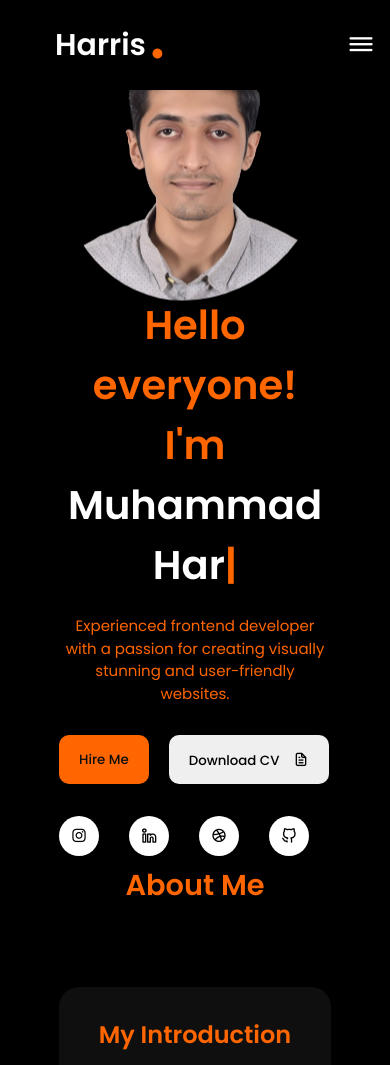
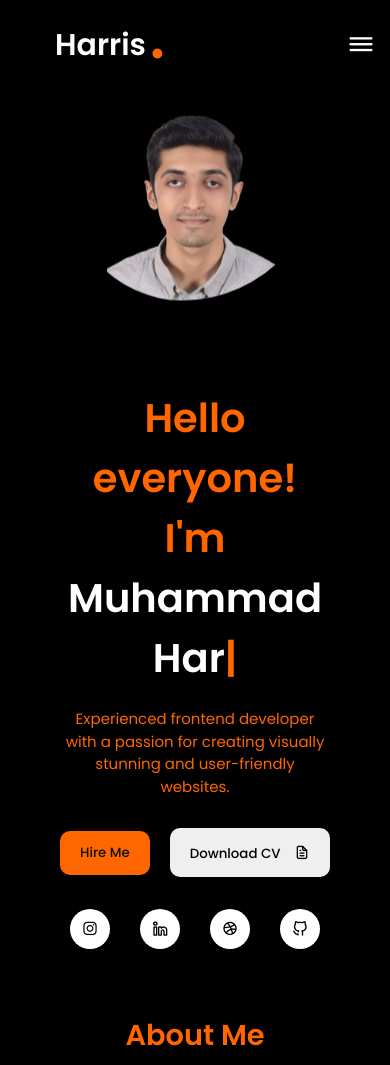
Before and after one commit to MHarrisT/MyPortfolio, a plain HTML site: page index.html in a window 390 px wide. Shown: the top 1065 px of the page. Drawn offline with nearby package versions, Linux system fonts and the light colour scheme.

Commit message:
responsive progress

```diff
--- a/assets/css/style.css
+++ b/assets/css/style.css
@@ -669,9 +669,10 @@ body {
         display: none;
     }
     .nav-menu.responsive {
-        display: block;
-        width: 100%;
-        text-align: center;
+        display:block;
+        width: 50%;
+        text-align: right;
+        background-color:black;
     }
 
     .nav-menu-btn {
@@ -689,12 +690,33 @@ body {
         margin: 0 auto;
     }
 
+    .featured-name{
+        font-size: 40px;
+        font-weight: 600;
+        color: var(--text-color-second);
+        padding-top: 250px;
+    }
+
+    .featured-text-btn{
+        justify-content:center;
+        align-items: center;
+        display: flex;
+        gap: 20px;
+    }
+
+    .social_icons{
+        justify-content: center;
+        align-items: cneter;
+    }
+
     .featured-image .image {
         width: 300px;
         height: 300px;
+        padding-top: 80px;
     }
 
     .top-header h1 {
+        padding-top: 150px;
         font-size: 1.8rem;
     }
 
```
